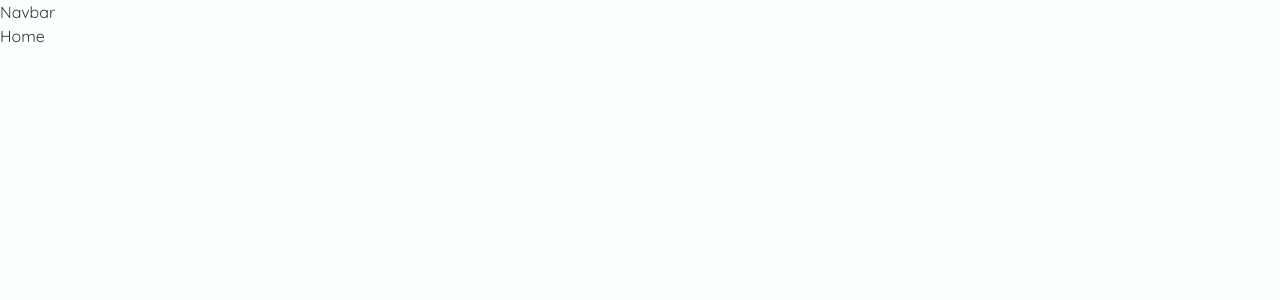
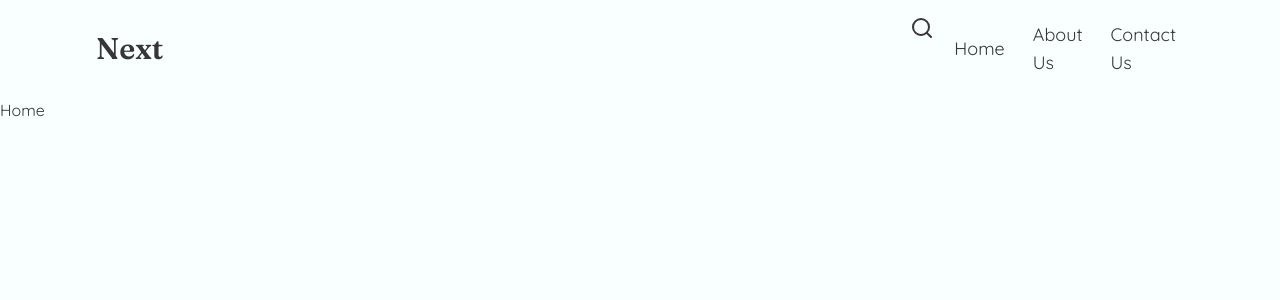
Before and after one commit to The-CodeINN/bookstore, a React (Vite) app: page / in a window 1280 px wide. Shown: the top 300 px of the page. Built offline with nearby package versions, Linux system fonts and the light colour scheme.

Commit message:
Working on the navbar

```diff
--- a/package.json
+++ b/package.json
@@ -10,6 +10,7 @@
     "preview": "vite preview"
   },
   "dependencies": {
+    "@radix-ui/react-navigation-menu": "^1.2.0",
     "lucide-react": "^0.436.0",
     "react": "^18.3.1",
     "react-dom": "^18.3.1",
--- a/src/_root/layout.tsx
+++ b/src/_root/layout.tsx
@@ -1,10 +1,10 @@
 import { Outlet } from 'react-router-dom';
-import { Navbar } from '../components/navbar';
+import { NavBar } from '../components/navbar';
 
 const Layout = () => {
   return (
     <div className='flex min-h-screen flex-col'>
-      <Navbar />
+      <NavBar />
       <Outlet />
     </div>
   );
--- a/src/components/navbar.tsx
+++ b/src/components/navbar.tsx
@@ -1,5 +1,193 @@
-const Navbar = () => {
-  return <div>Navbar</div>;
+import { useEffect, useState } from 'react';
+import { Link } from 'react-router-dom';
+import * as NavigationMenu from '@radix-ui/react-navigation-menu';
+// import SearchDialog from 'app/components/SearchDialog';
+// import Menu from '@/icons/Menu';
+// import X from '@/icons/X';
+import { Menu, Search, X } from 'lucide-react';
+// import navLinks from '@/lib/utils/navLinks';
+import useScroll from '../libs/useScroll';
+
+const NavBar = () => {
+  const [navClassList, setNavClassList] = useState<string[]>([]);
+  const scroll = useScroll();
+
+  const [openNav, setOpenNav] = useState(false);
+
+  const closeNav = () => {
+    setOpenNav(false);
+  };
+
+  useEffect(() => {
+    document.body.style.overflowY = openNav ? 'hidden' : 'scroll';
+  }, [openNav]);
+
+  useEffect(() => {
+    const _classList = [];
+    if (scroll.y > 25) _classList.push('!shadow');
+    setNavClassList(_classList);
+  }, [scroll.y]);
+
+  const navLinks = [
+    {
+      name: 'Home',
+      href: '/',
+      position: 'main',
+      icon: null,
+    },
+    {
+      name: 'About Us',
+      href: '/about-us',
+      position: 'main',
+      icon: null,
+    },
+    {
+      name: 'Contact Us',
+      href: '/contact-us',
+      position: 'main',
+      icon: null,
+    },
+  ];
+
+  return (
+    <>
+      <header
+        className={`sticky top-0 z-20 bg-skin-base ${navClassList.join(' ')}`}
+      >
+        <NavigationMenu.Root
+          aria-label='primary'
+          className='main-navigation padding-x max-width relative m-auto flex max-w-6xl items-center justify-between py-4'
+        >
+          <div className='flex basis-1/3 justify-start md:hidden'>
+            <button
+              type='button'
+              title='menu'
+              className='p-1'
+              onClick={() => setOpenNav(true)}
+            >
+              <Menu />
+            </button>
+          </div>
+
+          <div className='flex basis-1/3 justify-center md:justify-start'>
+            <Link
+              to='/'
+              className='font-serif text-2xl font-semibold md:text-3xl'
+            >
+              Next
+            </Link>
+          </div>
+
+          <NavigationMenu.List className='flex basis-1/3 gap-x-2 text-lg md:gap-x-4'>
+            <NavigationMenu.Item className='nav-menu'>
+              {/* <SearchDialog /> */}
+              <Search />
+            </NavigationMenu.Item>
+
+            {navLinks
+              .filter((nav) => nav.position === 'main')
+              .map((nav) => (
+                <NavigationMenu.Item
+                  key={nav.name}
+                  className='hidden nav-menu md:list-item'
+                >
+                  <Link
+                    to={nav.href}
+                    className='flex h-full items-center gap-x-2 py-1 pl-1 pr-2'
+                  >
+                    {nav.icon}{' '}
+                    <span className='hidden md:inline'>{nav.name}</span>
+                  </Link>
+                </NavigationMenu.Item>
+              ))}
+          </NavigationMenu.List>
+        </NavigationMenu.Root>
+      </header>
+
+      {/* Mobile Navigation */}
+      <div
+        className={`fixed top-0 left-0 z-30 h-screen w-full bg-skin-dark transition-all delay-300 duration-500 md:hidden ${
+          openNav ? 'opacity-50' : 'hidden opacity-0'
+        }`}
+        onClick={closeNav}
+      />
+      <div
+        className={`fixed top-0 z-30 flex h-screen max-h-screen w-10/12 flex-col items-center overflow-y-scroll bg-skin-base p-4 transition-transform duration-300 md:hidden ${
+          openNav ? 'translate-x-0' : '-translate-x-full'
+        }`}
+      >
+        <button
+          type='button'
+          title='Close Menu'
+          className='self-end p-1'
+          onClick={closeNav}
+        >
+          <X className='scale-125' />
+        </button>
+        <div className='flex flex-col items-center gap-2'>
+          <div className='font-serif text-2xl font-medium'>Next Book Store</div>
+          <p className='text-center'>
+            One of the best book stores <br />
+            in Myanmar
+          </p>
+        </div>
+
+        <NavigationMenu.Root
+          orientation='vertical'
+          className='mt-4 mb-6 self-stretch'
+        >
+          <NavigationMenu.List className='flex flex-col items-start gap-x-2 divide-y text-xl md:gap-x-4'>
+            <NavigationMenu.Item className='flex w-full flex-col'>
+              <Link
+                to='/'
+                className='flex items-center gap-x-2 py-1 px-2 text-xl'
+                onClick={closeNav}
+              >
+                <span>Home</span>
+              </Link>
+            </NavigationMenu.Item>
+
+            {navLinks
+              .filter((nav) => nav.position === 'main')
+              .map((nav) => (
+                <NavigationMenu.Item
+                  key={nav.name}
+                  className='flex w-full flex-col'
+                  onClick={closeNav}
+                >
+                  <Link
+                    to={nav.href}
+                    className='flex items-center gap-x-2 py-1 px-2 text-xl'
+                  >
+                    <span>{nav.name}</span> {nav.icon}
+                  </Link>
+                </NavigationMenu.Item>
+              ))}
+
+            <NavigationMenu.Item className='flex w-full flex-col'>
+              <Link
+                to='/about-us'
+                className='flex items-center gap-x-2 py-1 px-2 text-xl'
+                onClick={closeNav}
+              >
+                <span>About Us</span>
+              </Link>
+            </NavigationMenu.Item>
+
+            <NavigationMenu.Item className='flex w-full flex-col'>
+              <Link
+                to='/contact-us'
+                className='flex items-center gap-x-2 py-1 px-2 text-xl'
+                onClick={closeNav}
+              >
+                <span>Contact Us</span>
+              </Link>
+            </NavigationMenu.Item>
+          </NavigationMenu.List>
+        </NavigationMenu.Root>
+      </div>
+    </>
+  );
 };
 
-export { Navbar };
+export { NavBar };
--- /dev/null
+++ b/src/libs/useScroll.ts
@@ -0,0 +1,35 @@
+import { createContext, useState, useEffect } from 'react';
+
+export default function useScroll() {
+  const [data, setData] = useState({
+    x: 0,
+    y: 0,
+    lastX: 0,
+    lastY: 0,
+  });
+
+  // set up event listeners
+  useEffect(() => {
+    const handleScroll = () => {
+      setData((last) => {
+        return {
+          x: window.scrollX,
+          y: window.scrollY,
+          lastX: last.x,
+          lastY: last.y,
+        };
+      });
+    };
+
+    handleScroll();
+    window.addEventListener('scroll', handleScroll);
+
+    return () => {
+      window.removeEventListener('scroll', handleScroll);
+    };
+  }, []);
+
+  return data;
+}
+
+export const ScrollContext = createContext(null);
```
Also changed, not shown: 1 other file (tests, documents, lock files or other folders).
